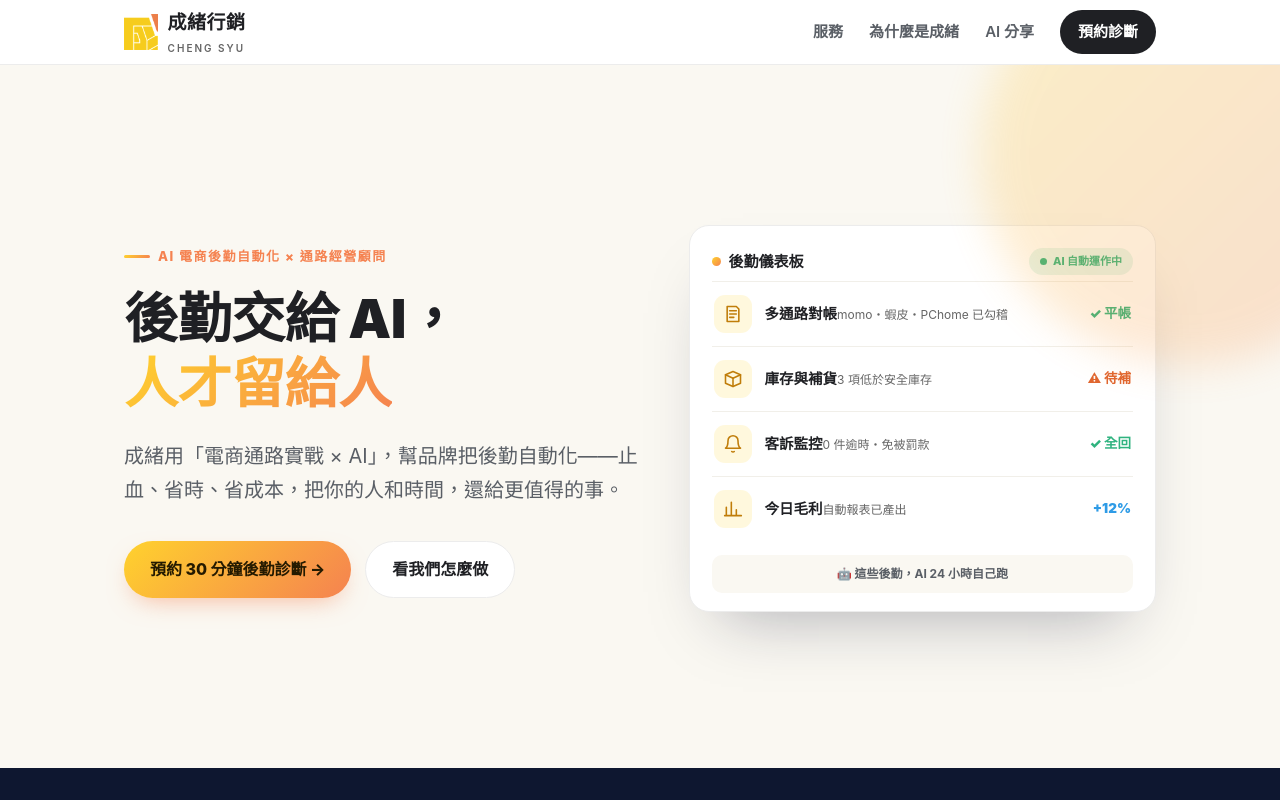
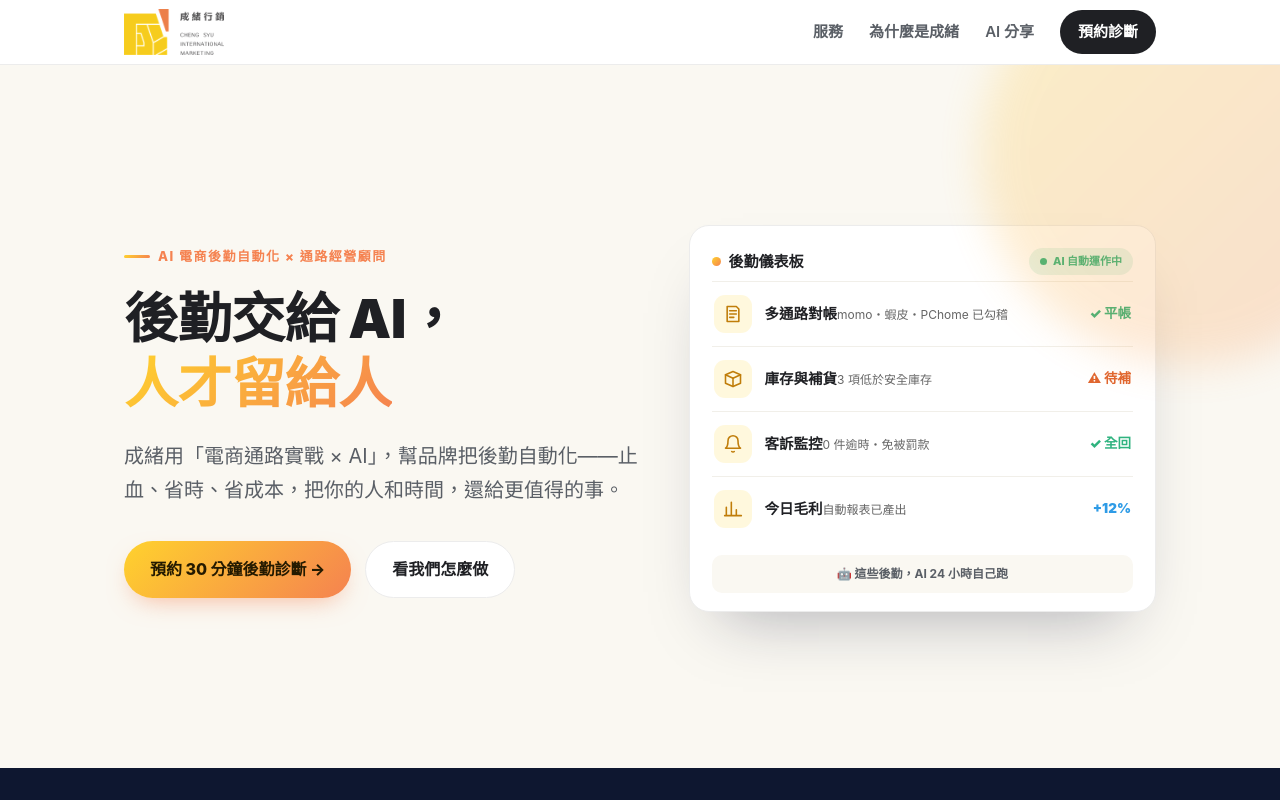
Before and after one commit to han19901019/chengsyu-web, a plain HTML site: page index.html in a window 1280 px wide. Shown: the top 800 px of the page. Drawn offline with Linux system fonts and the light colour scheme.

Commit message:
header 改用官方完整商標（合規）：移除自打字型的假組合
- 原＝官方標誌＋自己用 Noto Sans 打的「成緒行銷 CHENG SYU」＝違反 CIS Guide（標準字不可自製/替換）
- 改＝官方橫式完整商標圖檔 cs-logo.png（標誌＋官方標準字，等比例縮放、未改動）
- favicon 維持標誌單獨（合規）

Co-Authored-By: Claude Opus 4.8 <noreply@anthropic.com>
Claude-Session: https://claude.ai/code/session_0169pV7Cqt39rirUjohAY9pV

```diff
--- a/index.html
+++ b/index.html
@@ -83,9 +83,8 @@
     header.top{position:sticky;top:0;z-index:30;background:rgba(255,255,255,.9);
       backdrop-filter:blur(10px);border-bottom:1px solid var(--line)}
     .nav{display:flex;align-items:center;justify-content:space-between;height:64px}
-    .brand{display:flex;align-items:center;gap:10px;font-weight:800;font-size:19px;letter-spacing:.5px}
-    .brand .mk{height:36px;width:auto;display:block}
-    .brand small{display:block;font-size:10px;font-weight:600;color:var(--gray);letter-spacing:2px}
+    .brand{display:flex;align-items:center}
+    .brand .brandlogo{height:46px;width:auto;display:block}
     .menu{display:flex;gap:26px;align-items:center;font-size:15px;font-weight:600}
     .menu a{color:var(--ink2);transition:color .15s}
     .menu a:hover{color:var(--ink)}
@@ -260,9 +259,8 @@
 <body>
   <header class="top">
     <div class="wrap nav">
-      <a class="brand" href="/">
-        <img class="mk" src="/assets/cs-mark.png" alt="成緒行銷 CHENG SYU" width="34" height="36">
-        <span>成緒行銷<small>CHENG SYU</small></span>
+      <a class="brand" href="/" aria-label="成緒行銷 CHENG SYU International Marketing">
+        <img class="brandlogo" src="/assets/cs-logo.png" alt="成緒行銷 CHENG SYU International Marketing" width="238" height="110">
       </a>
       <nav class="menu" aria-label="主選單">
         <a class="m-hide" href="#services">服務</a>
```
Also changed, not shown: assets/cs-logo.png (added).
